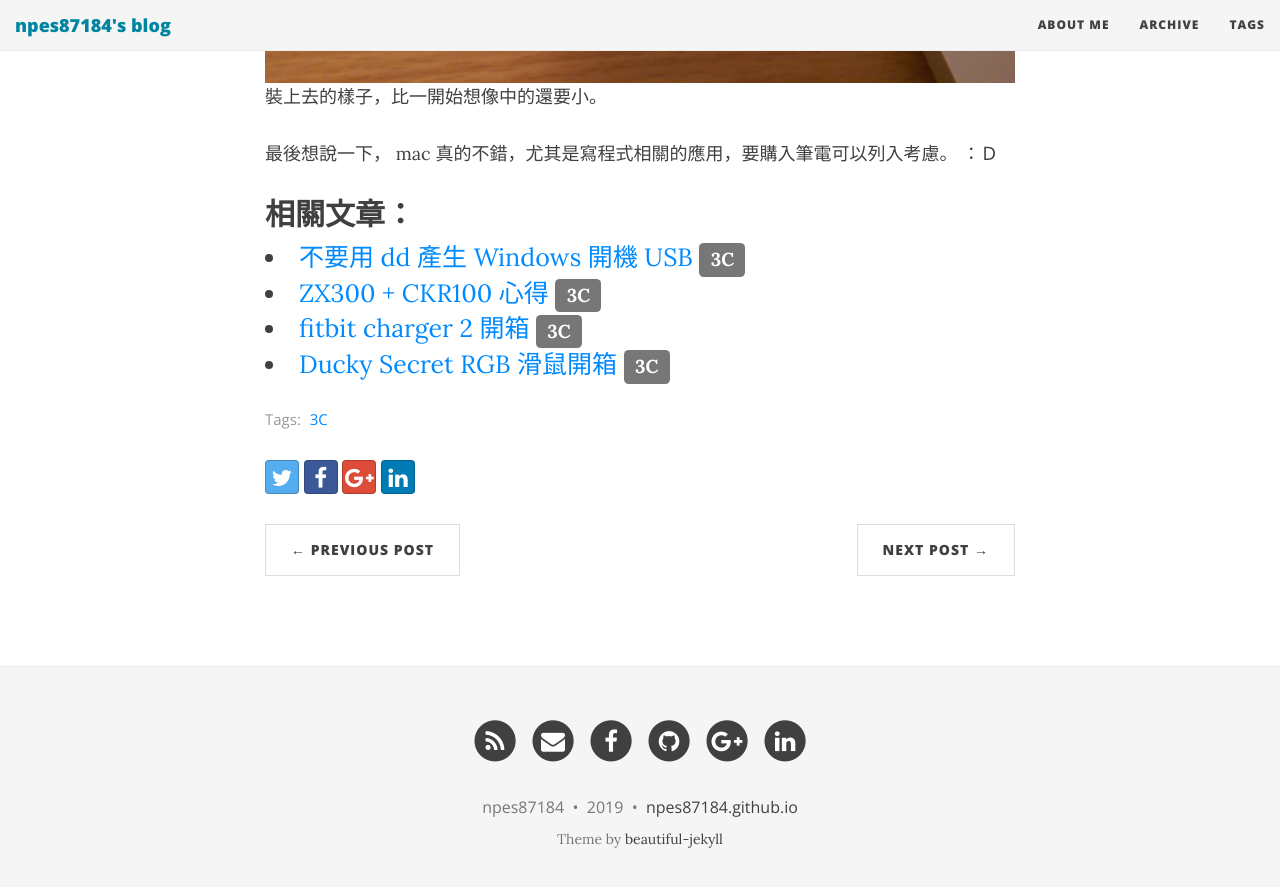
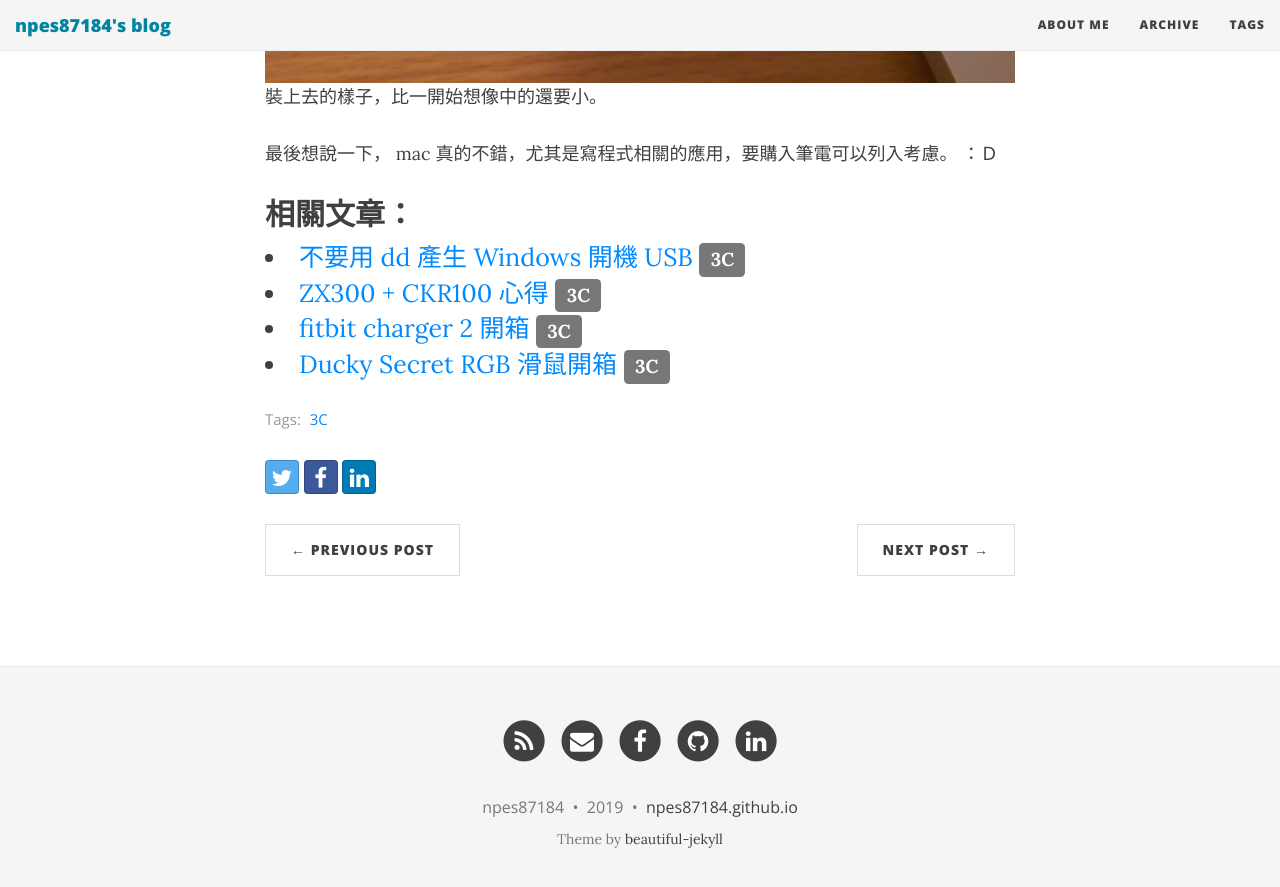
Before and after one commit to npes87184/npes87184.github.io, a Jekyll site: the page built from _posts/2015-8-10-macInternetAdapter.md, in a window 1280 px wide and 900 px high, scrolled down 1740 px. Shown: the top 887 px of the window. Built offline with Jekyll 4.4.1, drawn with Linux system fonts in a browser that asks for light colours; nearby versions of some CDN libraries.

Commit message:
R.I.P. Google Plus

```diff
--- a/_config.yml
+++ b/_config.yml
@@ -73,7 +73,6 @@
   facebook: npes87184
   github: npes87184
 #  reddit: yourname
-  google-plus: +林育辰
   linkedin: yu-chen-lin-2813b5101/
 #  xing: yourname
 #  stackoverflow: "3943160/daattali"
@@ -90,7 +89,6 @@
 share-links-active:
   twitter: true
   facebook: true
-  google: true
   linkedin: true
 
 # How to display the link to the website in the footer
--- a/_data/SocialNetworks.yml
+++ b/_data/SocialNetworks.yml
@@ -25,11 +25,6 @@
   name: "Reddit"
   baseURL: "https://reddit.com/u/"
   icon: "fa-reddit"
-
-google-plus:
-  name: "Google+"
-  baseURL: "https://plus.google.com/"
-  icon: "fa-google-plus"
 
 email:
   name: "Email me"
--- a/_includes/social-share.html
+++ b/_includes/social-share.html
@@ -28,15 +28,6 @@
     </a>
   {% endif %}
 
-  {% if site.share-links-active.google %}
-  <!--- Share on Google Plus -->
-    <a href="https://plus.google.com/share?url={{ site.url }}{{ page.url }}"
-      class="btn btn-social-icon btn-google" title="Share on Google+">
-      <span class="fa fa-fw fa-google-plus" aria-hidden="true"></span>
-      <span class="sr-only">Google+</span>
-    </a>
-  {% endif %}
-
   {% if site.share-links-active.linkedin %}
   <!--- Share on LinkedIn -->
     <a href="https://www.linkedin.com/shareArticle?mini=true&url={{ site.url }}{{ page.url }}"
```
